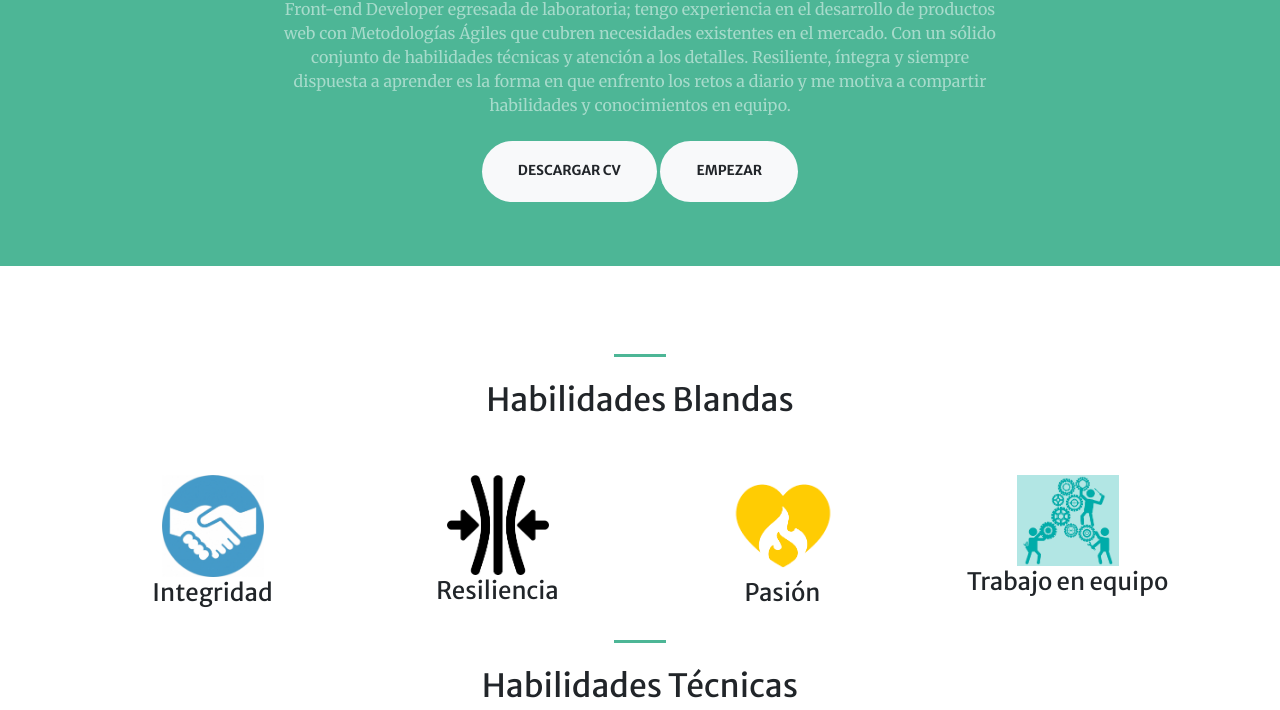
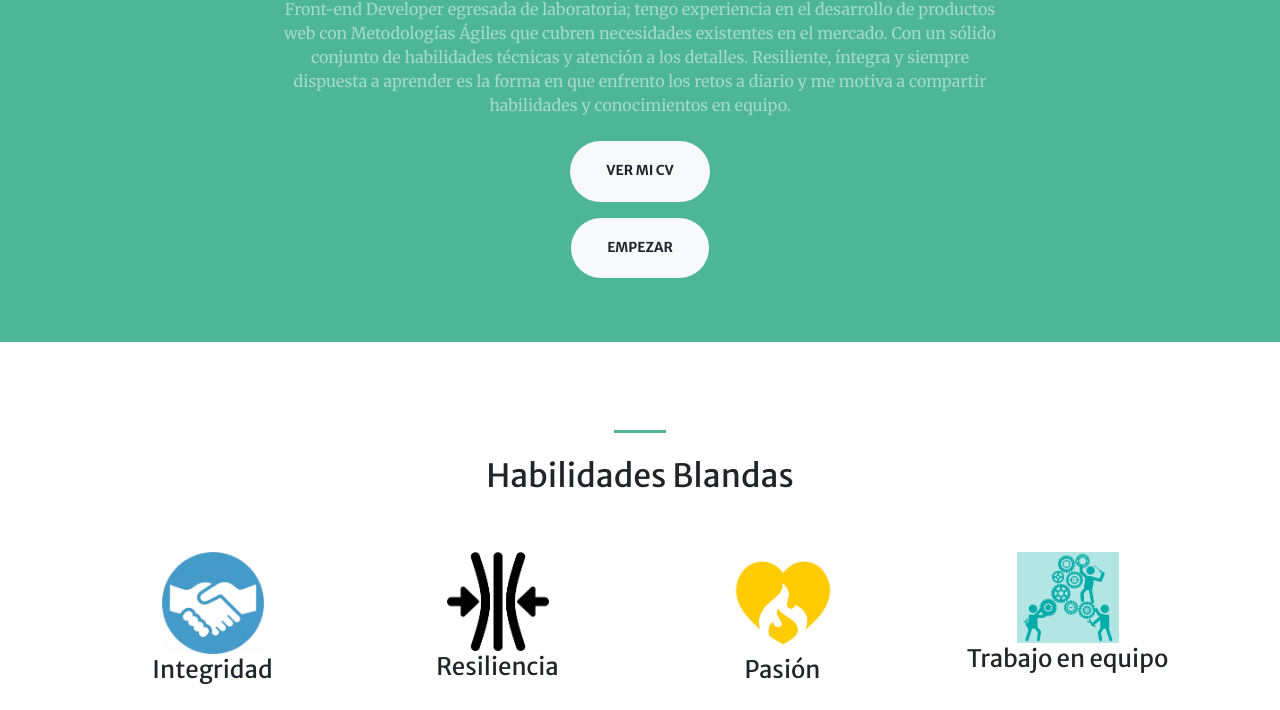
Before and after one commit to Betsycaceres/Portafolio, a website with bundled scripts: page index.html in a window 1280 px wide. Shown: the part 1309-2019 px from the top of the page. Built offline with nearby package versions, Linux system fonts and the light colour scheme.

Commit message:
agregando Cv.

```diff
--- a/index.html
+++ b/index.html
@@ -85,7 +85,9 @@
             aprender es la forma en que enfrento los retos a diario y me motiva a compartir habilidades y conocimientos
             en equipo.
           </p>
-          <a class="btn btn-light btn-xl" href="https://startbootstrap.com/themes/creative/">Descargar CV</a>
+          <p>
+            <a href="./pdf/CV.pdf" download="cv-Betsy Caceres" class="btn btn-light btn-xl">Ver Mi CV</a>
+          </p>
           <a class="btn btn-light btn-xl js-scroll-trigger" href="#services">Empezar</a>
         </div>
       </div>
```
Also changed, not shown: 1 other file.
